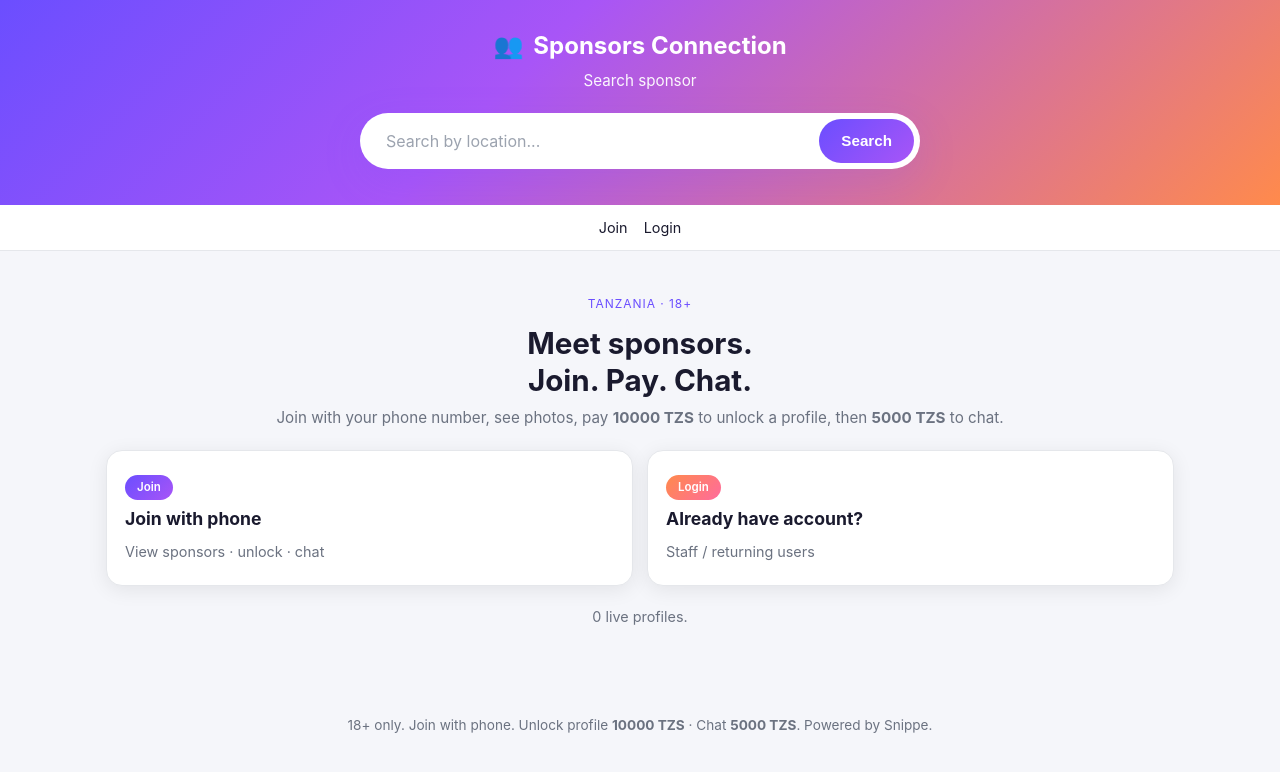
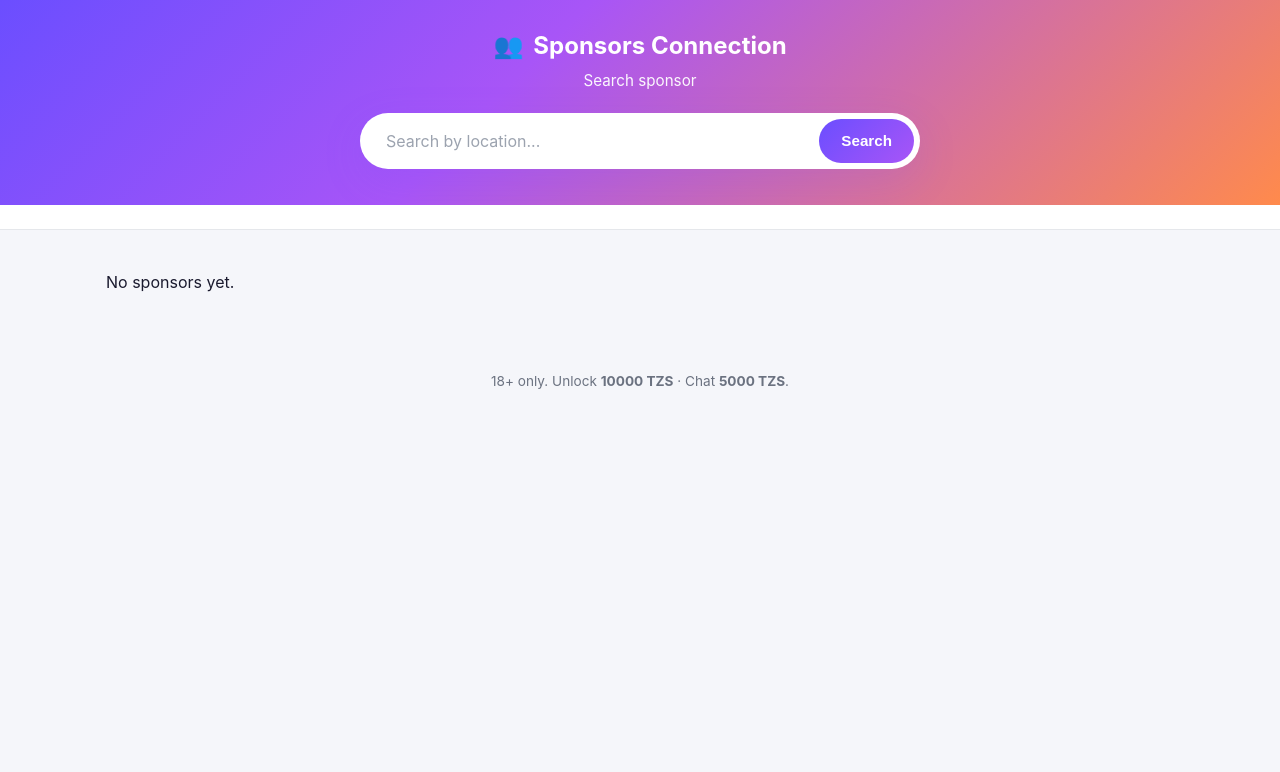
Before and after one commit to kengodhil/sponsa, a Django app: page / in a window 1280 px wide. Shown: the top 772 px of the page. Run offline with Django 5.2, Linux system fonts and the light colour scheme.

Commit message:
Fix ALLOWED_HOSTS for Render; homepage = search + cards only; migration cleanup

```diff
--- a/backend/apps/sponsors/views.py
+++ b/backend/apps/sponsors/views.py
@@ -17,13 +17,11 @@ def home(request):
         "pages/home.html",
         {
             "live_count": live.count(),
-            "featured": live[:8],
+            "featured": live,
         },
     )
 
 
-@adult_required
-@login_required
 def browse(request):
     form = SponsorFilterForm(request.GET or None)
     profiles = SponsorProfile.objects.filter(status=SponsorProfile.Status.LIVE)
@@ -47,9 +45,11 @@ def browse(request):
         )
     if city:
         profiles = profiles.filter(city__icontains=city)
-    unlocked_ids = set(
-        Unlock.objects.filter(user=request.user).values_list("sponsor_id", flat=True)
-    )
+    unlocked_ids = set()
+    if request.user.is_authenticated:
+        unlocked_ids = set(
+            Unlock.objects.filter(user=request.user).values_list("sponsor_id", flat=True)
+        )
     return render(
         request,
         "sponsors/browse.html",
@@ -62,18 +62,17 @@ def browse(request):
     )
 
 
-@adult_required
-@login_required
 def profile_detail(request, pk):
     profile = get_object_or_404(SponsorProfile, pk=pk, status=SponsorProfile.Status.LIVE)
     unlocked = False
     can_chat = False
-    if request.user.is_staff or request.user.role == User.Role.ADMIN:
-        unlocked = True
-        can_chat = True
-    else:
-        unlocked = Unlock.objects.filter(user=request.user, sponsor=profile).exists()
-        can_chat = ChatAccess.objects.filter(user=request.user, sponsor=profile).exists()
+    if request.user.is_authenticated:
+        if request.user.is_staff or request.user.role == User.Role.ADMIN:
+            unlocked = True
+            can_chat = True
+        else:
+            unlocked = Unlock.objects.filter(user=request.user, sponsor=profile).exists()
+            can_chat = ChatAccess.objects.filter(user=request.user, sponsor=profile).exists()
     return render(
         request,
         "sponsors/detail.html",
--- a/frontend/templates/base.html
+++ b/frontend/templates/base.html
@@ -24,20 +24,12 @@
       {% if user.is_staff or user.role == 'admin' %}
         <a href="{% url 'staff:dashboard' %}">Admin</a>
       {% endif %}
-      {% if user.role == 'lady' %}
-        <a href="{% url 'sponsors:browse' %}">Sponsors</a>
-        <a href="{% url 'messaging:inbox' %}">Messages</a>
-      {% elif user.role == 'sponsor' %}
-        <a href="{% url 'sponsors:my_listing' %}">My listing</a>
-        <a href="{% url 'messaging:inbox' %}">Messages</a>
-      {% endif %}
+      <a href="{% url 'sponsors:browse' %}">Sponsors</a>
+      <a href="{% url 'messaging:inbox' %}">Messages</a>
       <form class="inline" method="post" action="{% url 'accounts:logout' %}">
         {% csrf_token %}
         <button type="submit" class="linkish">Logout</button>
       </form>
-    {% else %}
-      <a href="{% url 'accounts:join_lady' %}">Join</a>
-      <a href="{% url 'accounts:login' %}">Login</a>
     {% endif %}
   </nav>
 
@@ -54,7 +46,7 @@
   </main>
 
   <footer class="foot">
-    <p>18+ only. Join with phone. Unlock profile <strong>{{ unlock_fee|floatformat:0 }} TZS</strong> · Chat <strong>{{ chat_fee|floatformat:0 }} TZS</strong>. Powered by Snippe.</p>
+    <p>18+ only. Unlock <strong>{{ unlock_fee|floatformat:0 }} TZS</strong> · Chat <strong>{{ chat_fee|floatformat:0 }} TZS</strong>.</p>
   </footer>
 
   {% if user.is_staff or user.role == 'admin' %}
--- a/frontend/templates/pages/home.html
+++ b/frontend/templates/pages/home.html
@@ -1,29 +1,8 @@
 {% extends "base.html" %}
-{% block title %}Home{% endblock %}
+{% block title %}Sponsors Connection{% endblock %}
 {% block body_class %}home{% endblock %}
 {% block content %}
-<section class="hero">
-  <p class="kicker">Tanzania · 18+</p>
-  <h1>Meet sponsors.<br>Join. Pay. Chat.</h1>
-  <p class="lead">Join with your phone number, see photos, pay <strong>{{ unlock_fee|floatformat:0 }} TZS</strong> to unlock a profile, then <strong>{{ chat_fee|floatformat:0 }} TZS</strong> to chat.</p>
-  <div class="choice-grid">
-    <a class="choice choice-lady" href="{% url 'accounts:join_lady' %}">
-      <span class="choice-tag">Join</span>
-      <strong>Join with phone</strong>
-      <em>View sponsors · unlock · chat</em>
-    </a>
-    <a class="choice choice-man" href="{% url 'accounts:login' %}">
-      <span class="choice-tag">Login</span>
-      <strong>Already have account?</strong>
-      <em>Staff / returning users</em>
-    </a>
-  </div>
-  <p class="meta">{{ live_count }} live profile{{ live_count|pluralize }}.</p>
-</section>
-
-{% if featured %}
 <section>
-  <h2 style="margin-bottom:16px;">Featured now</h2>
   <div class="man-grid">
     {% for profile in featured %}
       <article class="man-card">
@@ -47,11 +26,12 @@
             <span>🎂 {{ profile.age }} years</span>
           </div>
           <p class="teaser">{{ profile.teaser }}</p>
-          <a class="btn btn-primary" href="{% url 'accounts:join_lady' %}">Connect Now</a>
+          <a class="btn btn-primary" href="{% url 'sponsors:detail' profile.pk %}">Connect Now</a>
         </div>
       </article>
+    {% empty %}
+      <p>No sponsors yet.</p>
     {% endfor %}
   </div>
 </section>
-{% endif %}
 {% endblock %}
```
Also changed, not shown: backend/config/settings.py (+19 -7 lines), backend/apps/sponsors/migrations/0003_cleanup_unlock_status.py (added).
